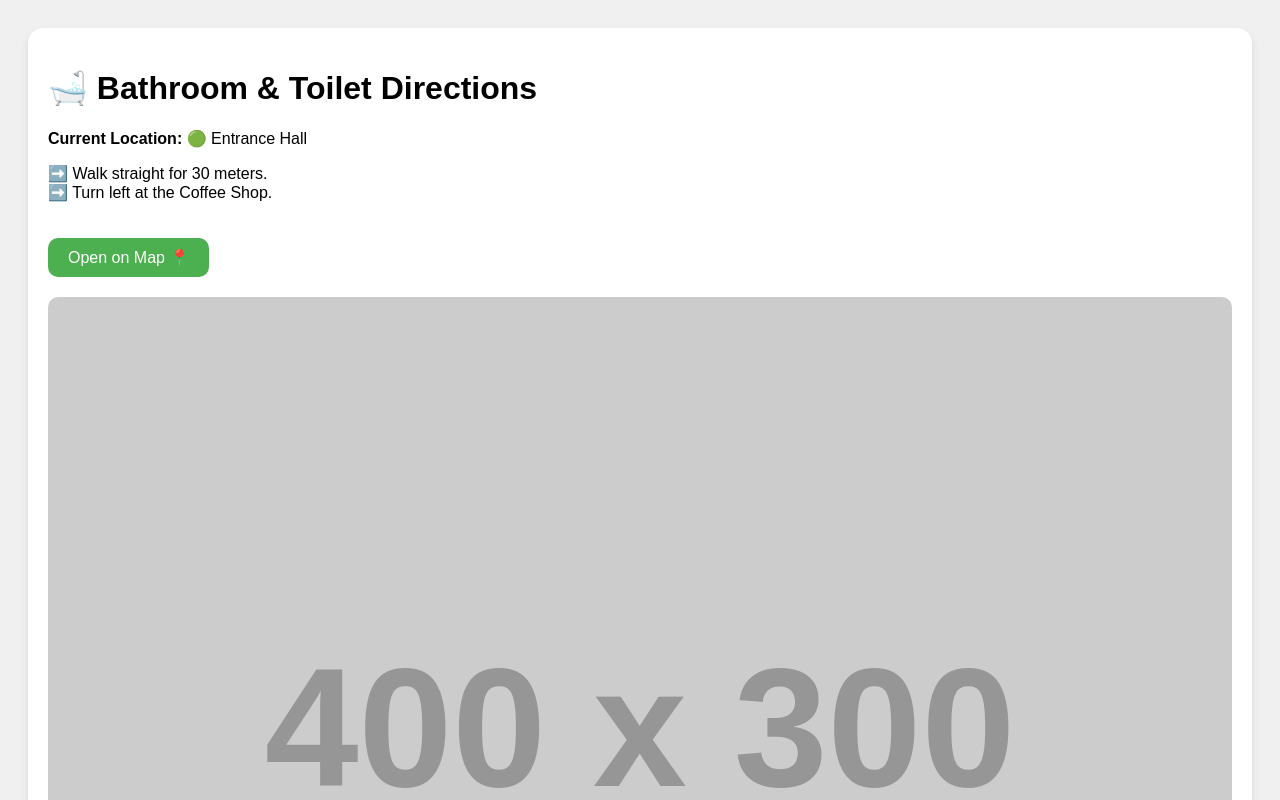
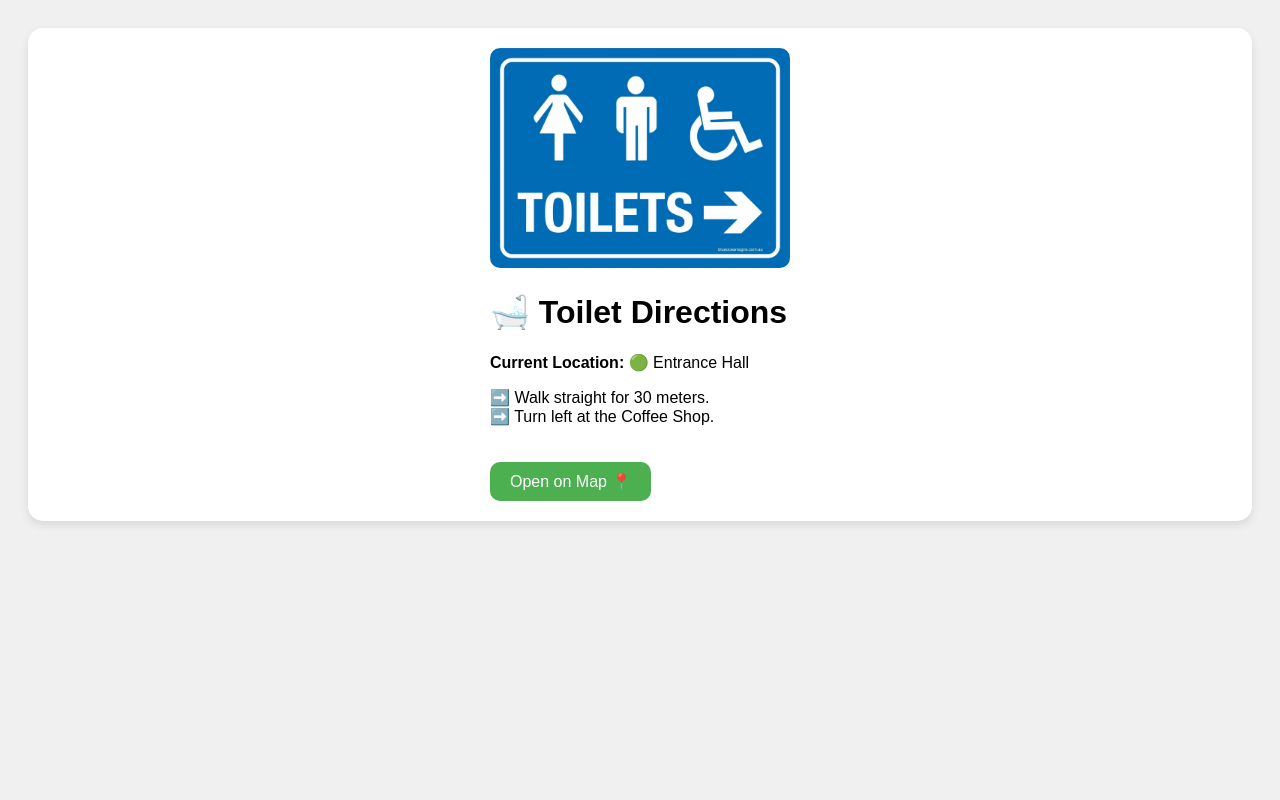
Before and after one commit to mohammed-asads/testing-location, a plain HTML site: page index.html in a window 1280 px wide. Shown: the top 800 px of the page. Drawn offline with Linux system fonts and the light colour scheme; placeholder pictures from the web are drawn by us.

Commit message:
location

```diff
--- a/index.html
+++ b/index.html
@@ -1,24 +1,69 @@
 <!DOCTYPE html>
 <html lang="en">
+
 <head>
   <meta charset="UTF-8">
   <meta name="viewport" content="width=device-width, initial-scale=1">
   <title>Find Your Way</title>
   <style>
-    body { font-family: 'Arial', sans-serif; padding: 20px; background: #f0f0f0; }
-    .card { background: white; padding: 20px; border-radius: 15px; box-shadow: 0 4px 8px rgba(0,0,0,0.1); }
-    .btn { display: inline-block; margin-top: 20px; padding: 10px 20px; background: #4CAF50; color: white; text-decoration: none; border-radius: 10px; }
-    img { width: 100%; margin-top: 20px; border-radius: 10px; }
+    body {
+      font-family: 'Arial', sans-serif;
+      padding: 20px;
+      background: #f0f0f0;
+    }
+
+    .card {
+      background: white;
+      padding: 20px;
+      border-radius: 15px;
+      box-shadow: 0 4px 8px rgba(0, 0, 0, 0.1);
+      display: flex;
+      justify-content: center;
+    }
+
+    .btn {
+      display: inline-block;
+      margin-top: 20px;
+      padding: 10px 20px;
+      background: #4CAF50;
+      color: white;
+      text-decoration: none;
+      border-radius: 10px;
+    }
+
+    img {
+      width: 100%;
+      margin-top: 20px;
+      border-radius: 10px;
+    }
+
+    .tlt-img {
+      width: 300px;
+      margin-top: 0;
+      height: auto;
+      object-fit: contain;
+    }
+
+    @media(max-width:400px) {
+      .tlt-img {
+        width: 100%;
+      }
+    }
   </style>
 </head>
+
 <body>
   <div class="card">
-    <h1>🛁 Bathroom & Toilet Directions</h1>
-    <p><strong>Current Location:</strong> 🟢 Entrance Hall</p>
-    <p>➡️ Walk straight for 30 meters.<br>
-    ➡️ Turn left at the Coffee Shop.</p>
-    <a class="btn" href="https://goo.gl/maps/example" target="_blank">Open on Map 📍</a>
-    <img src="https://via.placeholder.com/400x300?text=Event+Map" alt="Event Map">
+    <div class="card-body">
+      <img class="tlt-img" src="assets/images/toilet-img.webp" alt="Event Map" width="250" height="300">
+      <h1>🛁 Toilet Directions</h1>
+      <p><strong>Current Location:</strong> 🟢 Entrance Hall</p>
+      <p>➡️ Walk straight for 30 meters.<br>
+        ➡️ Turn left at the Coffee Shop.</p>
+      <a class="btn" href="https://goo.gl/maps/example" target="_blank">Open on Map 📍</a>
+      <!-- <img src="assets/images/toilet-img.webp" alt="Event Map"> -->
+    </div>
   </div>
 </body>
+
 </html>
```
Also changed, not shown: assets/images/toilet-img.webp (added).
